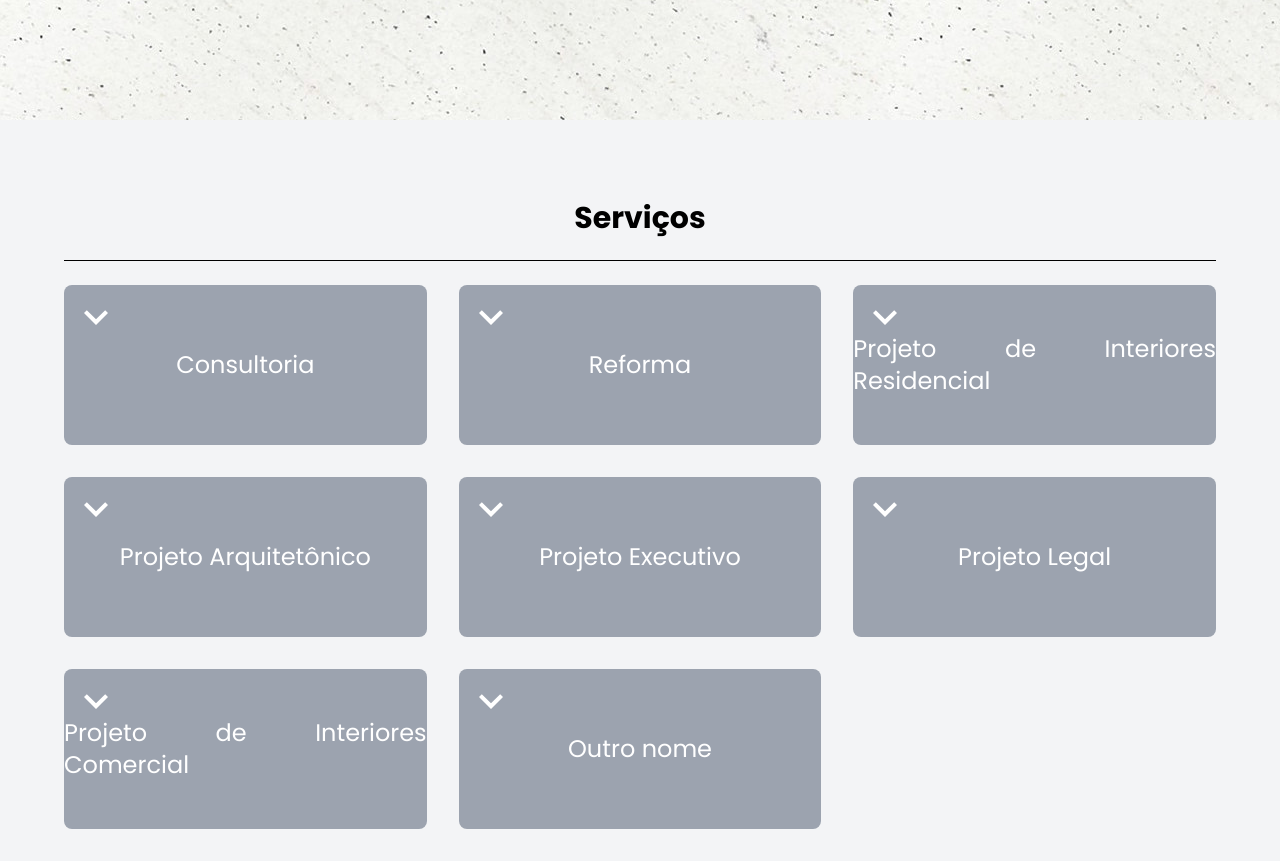
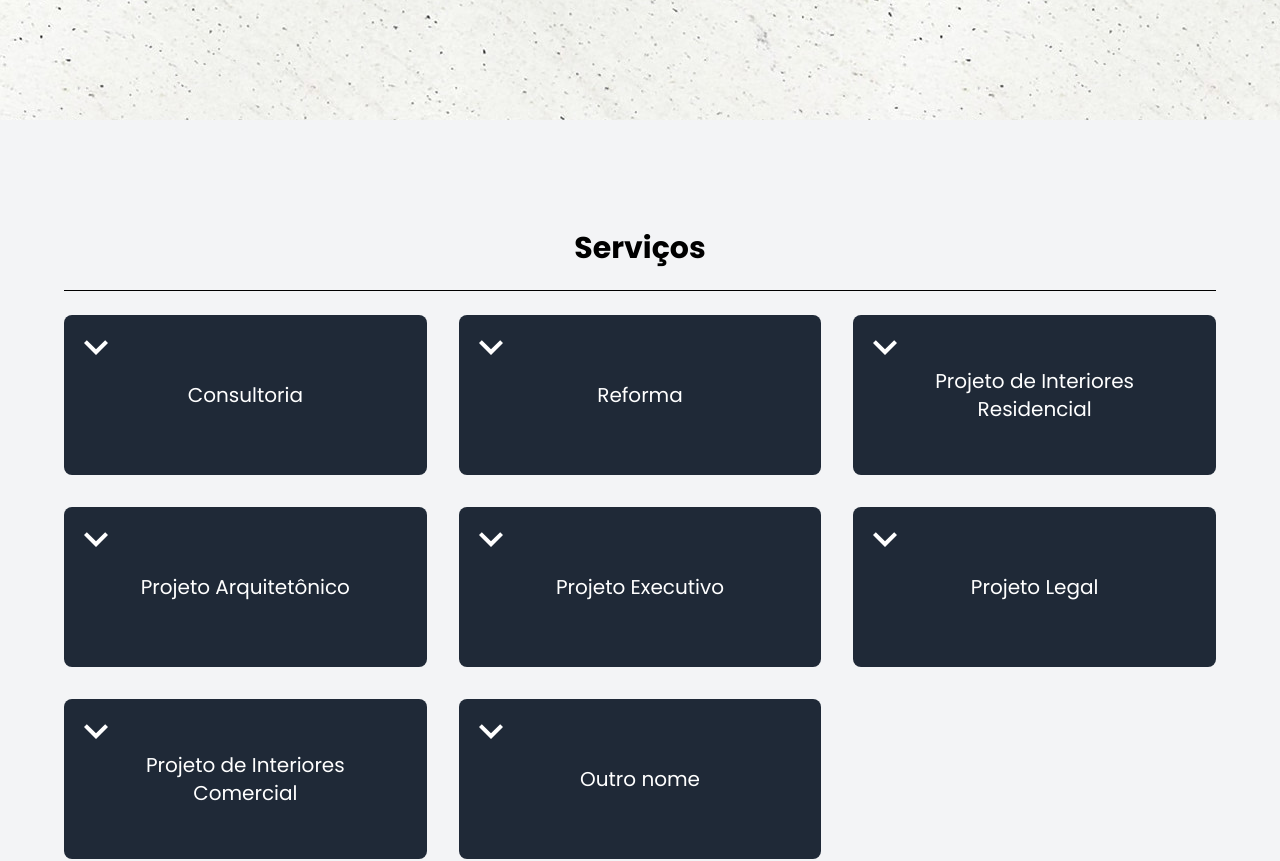
Before and after one commit to VictorEmanuel08/Izabel-Resende, a React (Vite) app: page / in a window 1280 px wide. Shown: the part 680-1541 px from the top of the page. Built offline with nearby package versions, Linux system fonts and the light colour scheme; a web font is replaced by a local one.

Commit message:
Transições e hovers

```diff
--- a/src/components/CardServices/index.jsx
+++ b/src/components/CardServices/index.jsx
@@ -12,9 +12,9 @@ export function CardServices({ titulo, desc }) {
   return (
     <div
       onClick={toggleExpand} // O clique agora é no card
-      className={`relative bg-gray-400 text-white rounded-lg flex flex-col items-center justify-center
-      transition-all duration-700 ease-in-out hover:bg-gray-500 cursor-pointer
-      w-full h-36 sm:h-40`} // Definindo tamanhos fixos
+      className="relative bg-gray-800 text-white rounded-lg flex flex-col items-center justify-center
+      transition-all duration-700 ease-in-out hover:bg-gray-700 hover:scale-105 cursor-pointer
+      w-full h-36 sm:h-40 select-none" // Definindo tamanhos fixos
     >
       {/* Ícone que alterna entre seta para baixo e para cima */}
       <MdOutlineKeyboardArrowDown
@@ -24,10 +24,10 @@ export function CardServices({ titulo, desc }) {
       />
 
       {/* Container que sobrepõe o título e a descrição */}
-      <div className="relative text-justify text-lg sm:text-xl lg:text-2xl w-full h-full flex items-center justify-center">
+      <div className="relative text-justify w-full h-full flex items-center justify-center">
         {/* Título com animação para entrar e sair de cena */}
         <p
-          className={`absolute transition-all duration-700 ease-in-out ${
+          className={`text-center text-base sm:text-lg lg:text-xl px-2 sm:px-14 absolute transition-all duration-700 ease-in-out ${
             isExpanded
               ? "translate-y-full opacity-0" // Título some
               : "translate-y-0 opacity-100" // Título visível
--- a/src/components/Header/index.jsx
+++ b/src/components/Header/index.jsx
@@ -25,33 +25,40 @@ export function Header() {
         {/* Ícone do menu hambúrguer visível em telas menores */}
         <div className="md:hidden">
           <button onClick={toggleMenu}>
-            {isOpen ? (
-              <FiX className="text-3xl transition-transform duration-300" /> // Ícone de fechar
-            ) : (
-              <FiMenu className="text-3xl transition-transform duration-300" /> // Ícone de menu
-            )}
+            {/* Transição de transformação do ícone */}
+            <div
+              className={`relative transition-transform duration-500 ${
+                isOpen ? "transform rotate-90" : ""
+              }`}
+            >
+              {isOpen ? (
+                <FiX className="text-3xl transition-all duration-500" />
+              ) : (
+                <FiMenu className="text-3xl transition-all duration-500" />
+              )}
+            </div>
           </button>
         </div>
 
         {/* Menu em telas maiores */}
         <div className="hidden md:flex space-x-8">
           <Link to="sobre" smooth={true} duration={900}>
-            <button className="transition-all duration-300 hover:text-gray-500 hover:underline">
+            <button className="transition-all duration-500 hover:text-gray-800 hover:underline hover:scale-105">
               Sobre
             </button>
           </Link>
           <Link to="servicos" smooth={true} duration={900}>
-            <button className="transition-all duration-300 hover:text-gray-500 hover:underline">
+            <button className="transition-all duration-500 hover:text-gray-800 hover:underline hover:scale-105">
               Serviços
             </button>
           </Link>
           <Link to="projetos" smooth={true} duration={900}>
-            <button className="transition-all duration-300 hover:text-gray-500 hover:underline">
+            <button className="transition-all duration-500 hover:text-gray-800 hover:underline hover:scale-105">
               Projetos
             </button>
           </Link>
           <Link to="contato" smooth={true} duration={900}>
-            <button className="transition-all duration-300 hover:text-gray-500 hover:underline">
+            <button className="transition-all duration-500 hover:text-gray-800 hover:underline hover:scale-105">
               Contato
             </button>
           </Link>
--- a/src/components/sections/Services/index.jsx
+++ b/src/components/sections/Services/index.jsx
@@ -2,7 +2,7 @@ import { CardServices } from "../../CardServices";
 
 export function Services() {
   return (
-    <div className="w-full min-h-screen flex flex-col items-center justify-start bg-gray-100 px-4 md:px-16 py-8 space-y-6">
+    <div className="w-full min-h-screen flex flex-col items-center justify-center bg-gray-100 px-4 md:px-16 py-8 space-y-6 ">
       <h1 className="text-3xl font-bold mt-12 text-black">Serviços</h1>
       <div className="border-t border-black w-full"></div>
 
@@ -30,7 +30,7 @@ export function Services() {
         <CardServices
           titulo={"Projeto Arquitetônico"}
           desc={
-            "Um conjunto de documentos, desenhos e especificações que descrevem a concepção e a organização de um edifício ou espaço arquitetônico"
+            "Um conjunto de especificações que descrevem a concepção e a organização de um espaço arquitetônico"
           }
         />
         <CardServices
@@ -42,13 +42,13 @@ export function Services() {
         <CardServices
           titulo={"Projeto Legal"}
           desc={
-            "Composto por desenhos técnicos como, por exemplo, cortes, plantas e elevações, sendo desenvolvido com base nos modelos, especificações e normas locais pré-estabelecidas."
+            "Desenhos técnicos (cortes e plantas) sendo desenvolvidos com base nos modelos pré-estabelecidos."
           }
         />
         <CardServices
           titulo={"Projeto de Interiores Comercial"}
           desc={
-            "Intervenção nos ambientes internos e externos, definindo o uso do espaço conforme o mobiliário e equipamentos."
+            "Intervenção nos ambientes internos e externos, definindo o uso do espaço conforme o mobiliário."
           }
         />
         <CardServices
```
